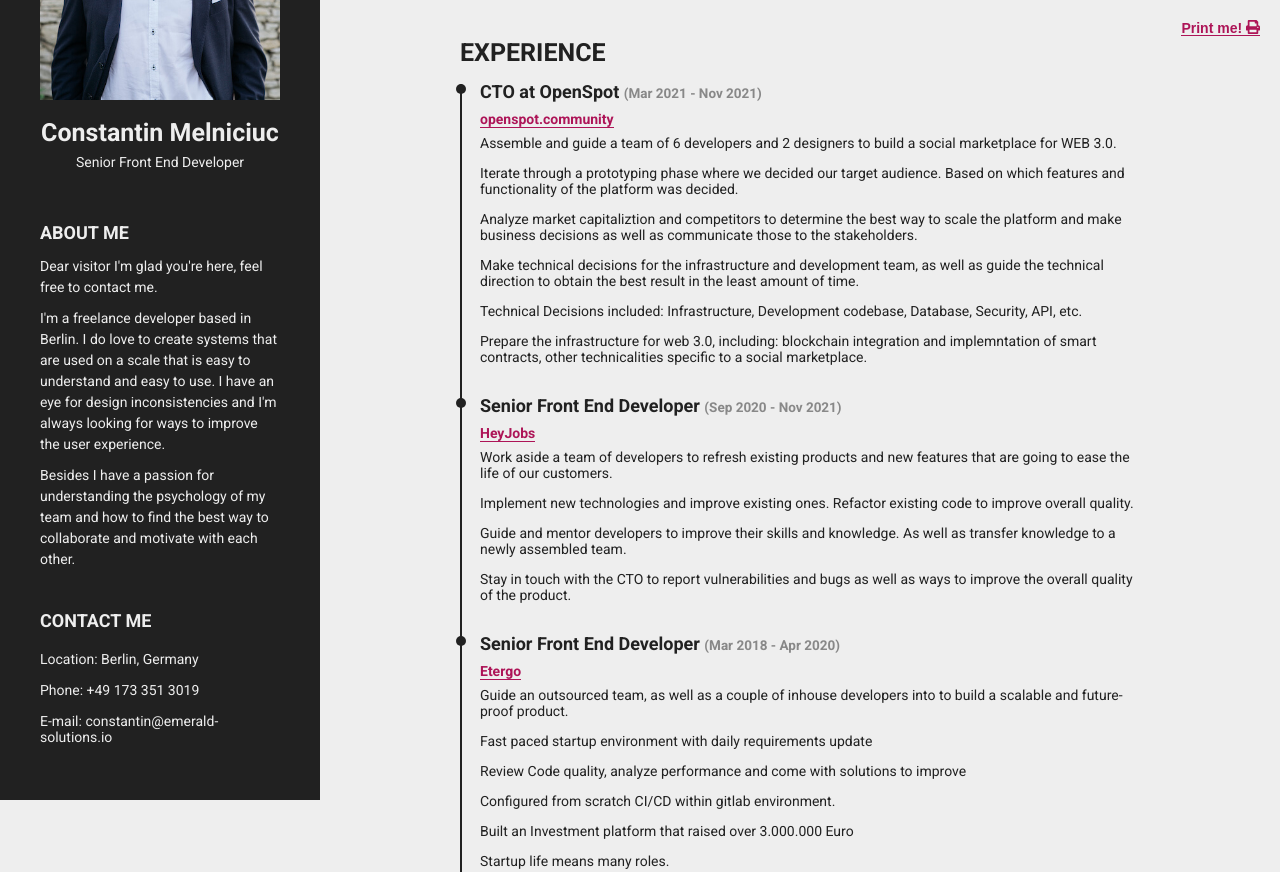
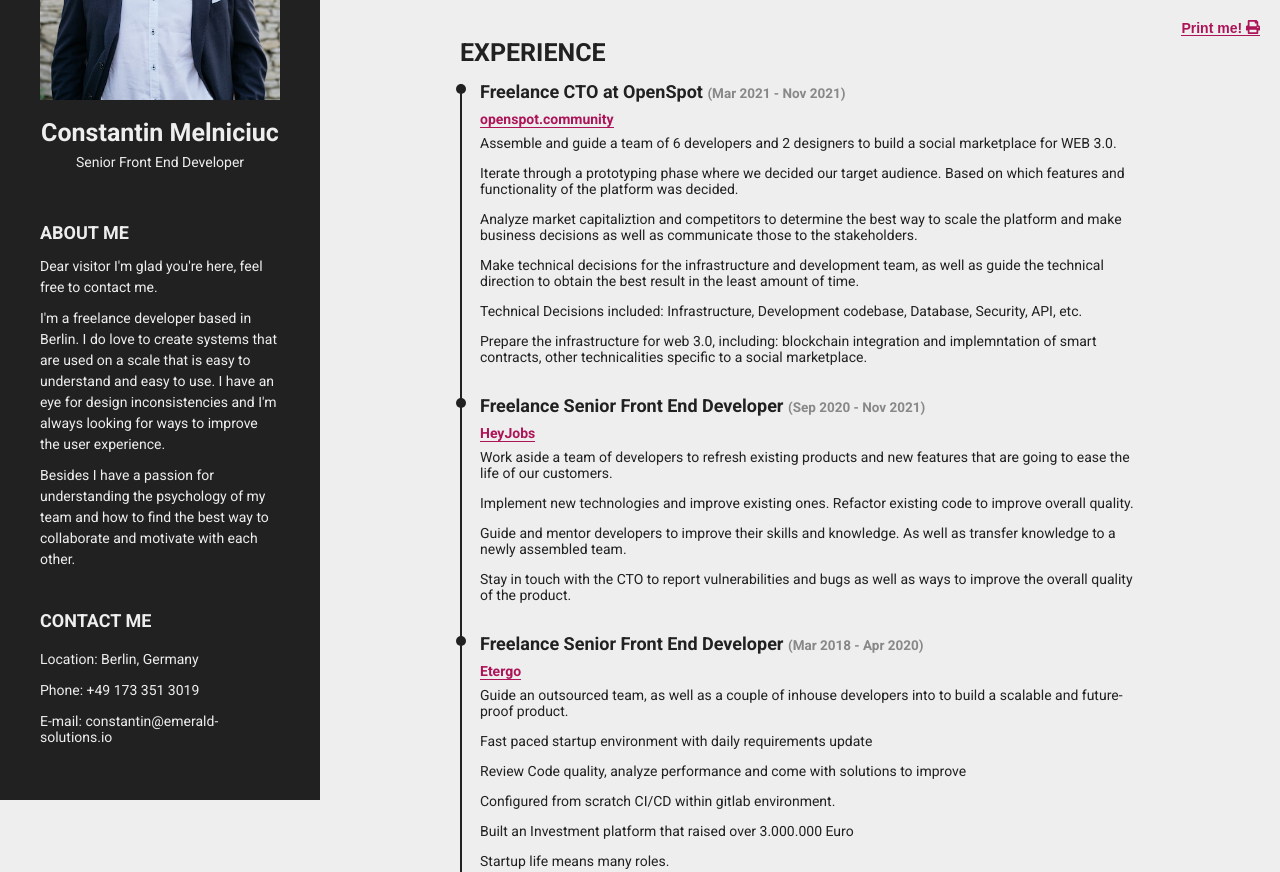
Before and after one commit to constantin-melniciuc/constantin-melniciuc.github.com, a website: page cv/index.html in a window 1280 px wide. Shown: the top 872 px of the page. Drawn offline with Linux system fonts and the light colour scheme.

Commit message:
Tag myself as a freelancer

```diff
--- a/cv/index.html
+++ b/cv/index.html
@@ -75,7 +75,7 @@
           <ul class="section__desc skill">
             <li class="skill__item">
               <h3 class="skill__heading">
-                CTO at OpenSpot
+                Freelance CTO at OpenSpot
                 <time class="skill__time">(Mar 2021 - Nov 2021)</time>
               </h3>
               <h4 class="skill__company-name">
@@ -114,7 +114,7 @@
             </li>
             <li class="skill__item">
               <h3 class="skill__heading">
-                Senior Front End Developer
+                Freelance Senior Front End Developer
                 <time class="skill__time">(Sep 2020 - Nov 2021)</time>
               </h3>
               <h4 class="skill__company-name">
@@ -140,7 +140,7 @@
             </li>
             <li class="skill__item">
               <h3 class="skill__heading">
-                Senior Front End Developer
+                Freelance Senior Front End Developer
                 <time class="skill__time">(Mar 2018 - Apr 2020)</time>
               </h3>
               <h4 class="skill__company-name">
```
